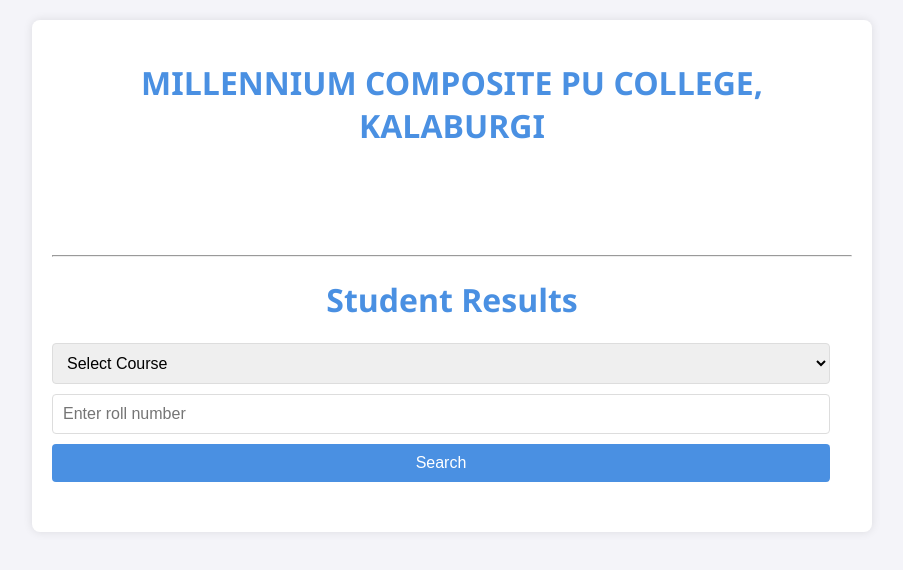
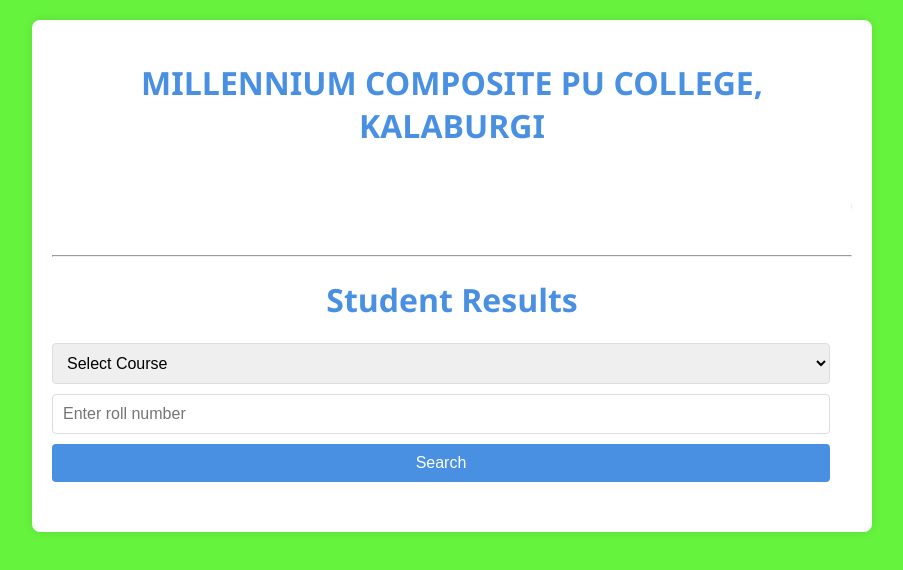
Before and after one commit to Siddaram76/millennium, a plain HTML site: page index.html in a window 1280 px wide. Shown: the whole page, without its empty margins (188-1091 px from the left). Drawn offline with Linux system fonts and the light colour scheme.

Commit message:
Update index.html

```diff
--- a/index.html
+++ b/index.html
@@ -9,7 +9,7 @@
             font-family: 'Segoe UI', Tahoma, Geneva, Verdana, sans-serif;
             margin: 0;
             padding: 20px;
-            background-color: #f4f4f9;
+            background-color: #66F33E;
             color: #333;
         }
         h1 {
```
